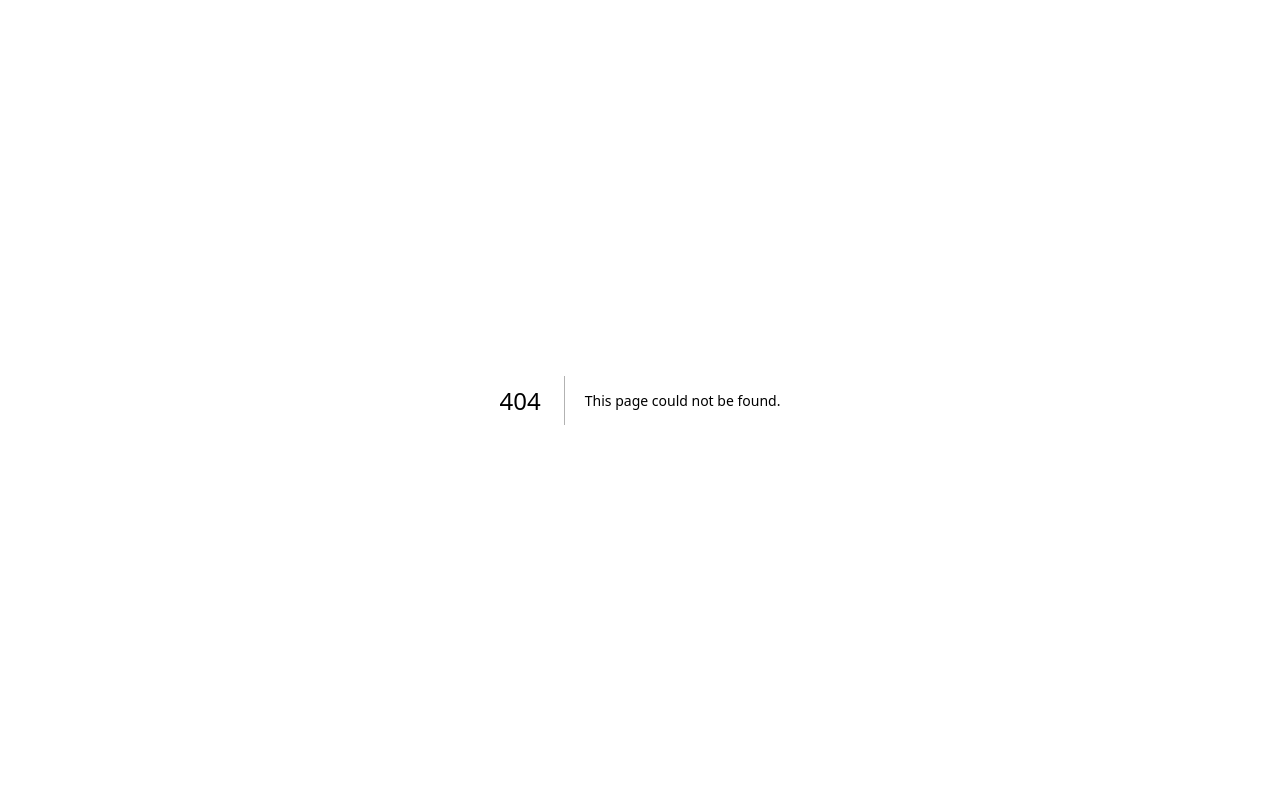
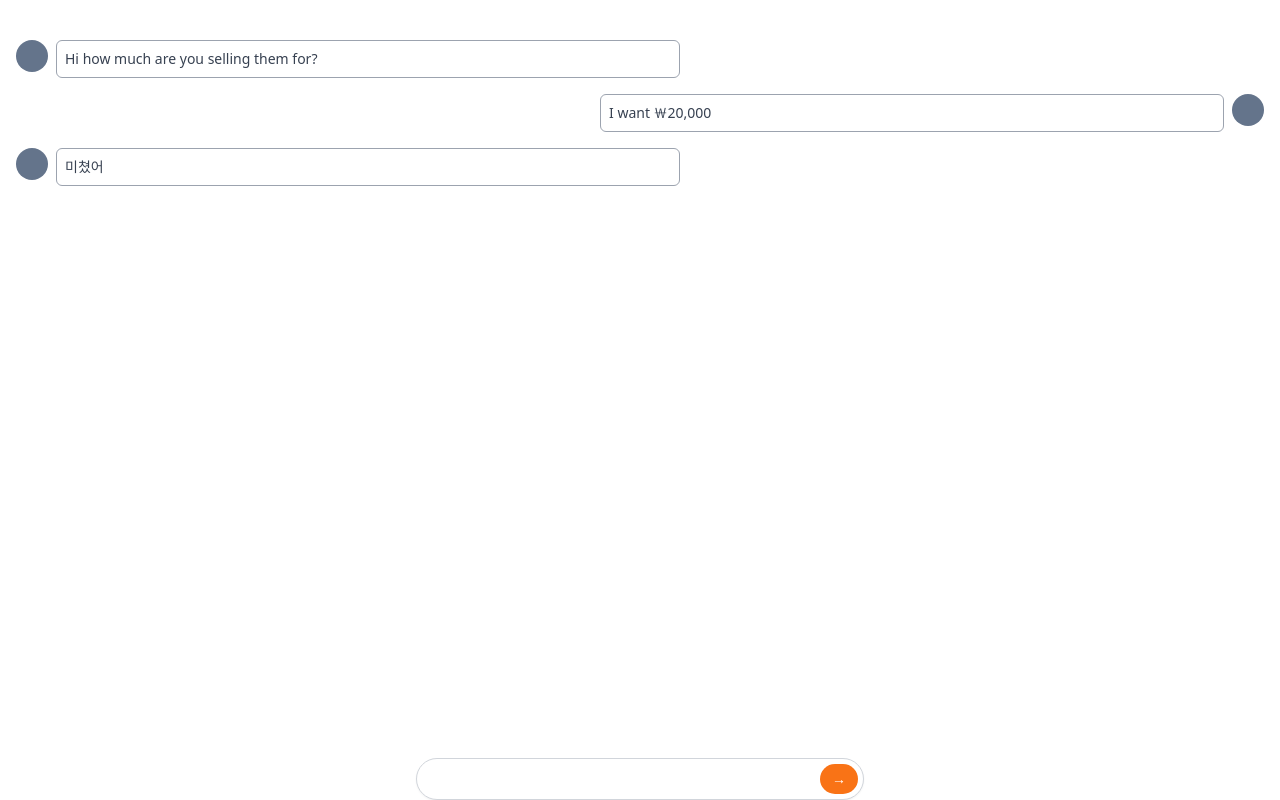
Before and after one commit to MeluvRose/clone-carrot, a Next.js app: page /community/chats/1 in a window 1280 px wide. Before the commit this address had no page. Built offline with nearby package versions, Linux system fonts and the light colour scheme.

Commit message:
#5.9 chats

```diff
--- /dev/null
+++ b/pages/community/chats/[id].tsx
@@ -0,0 +1,41 @@
+import type { NextPage } from "next";
+
+const ChatDetail: NextPage = () => {
+  return (
+    <div className="py-10 px-4 space-y-4">
+      <div className="flex items-start space-x-2">
+        <div className="w-8 h-8 rounded-full bg-slate-500" />
+        <div className="w-1/2 text-sm text-gray-700 p-2 border border-gray-400 rounded-md">
+          Hi how much are you selling them for?
+        </div>
+      </div>
+      <div className="flex flex-row-reverse items-start space-x-2 space-x-reverse">
+        <div className="w-8 h-8 rounded-full bg-slate-500" />
+        <div className="w-1/2 text-sm text-gray-700 p-2 border border-gray-400 rounded-md">
+          I want ￦20,000
+        </div>
+      </div>
+      <div className="flex items-start space-x-2">
+        <div className="w-8 h-8 rounded-full bg-slate-500" />
+        <div className="w-1/2 text-sm text-gray-700 p-2 border border-gray-400 rounded-md">
+          미쳤어
+        </div>
+      </div>
+      <div className="fixed w-full mx-auto max-w-md bottom-0 inset-x-0">
+        <div className="flex relative items-center">
+          <input
+            type="text"
+            className="shadow-sm rounded-full w-full border-gray-300 pr-12 focus:ring-orange-500 focus:border-orange-500"
+          />
+          <div className="absolute inset-y-0 flex py-1.5 pr-1.5 right-0">
+            <button className="flex focus:ring-2 focus:ring-offset-2 focus:ring-orange-600 items-center bg-orange-500 rounded-full px-3 text-sm hover:bg-orange-600 text-white">
+              &rarr;
+            </button>
+          </div>
+        </div>
+      </div>
+    </div>
+  );
+};
+
+export default ChatDetail;
```
Also changed, not shown: pages/community/chats/index.tsx (renamed from pages/community/chats.tsx).
